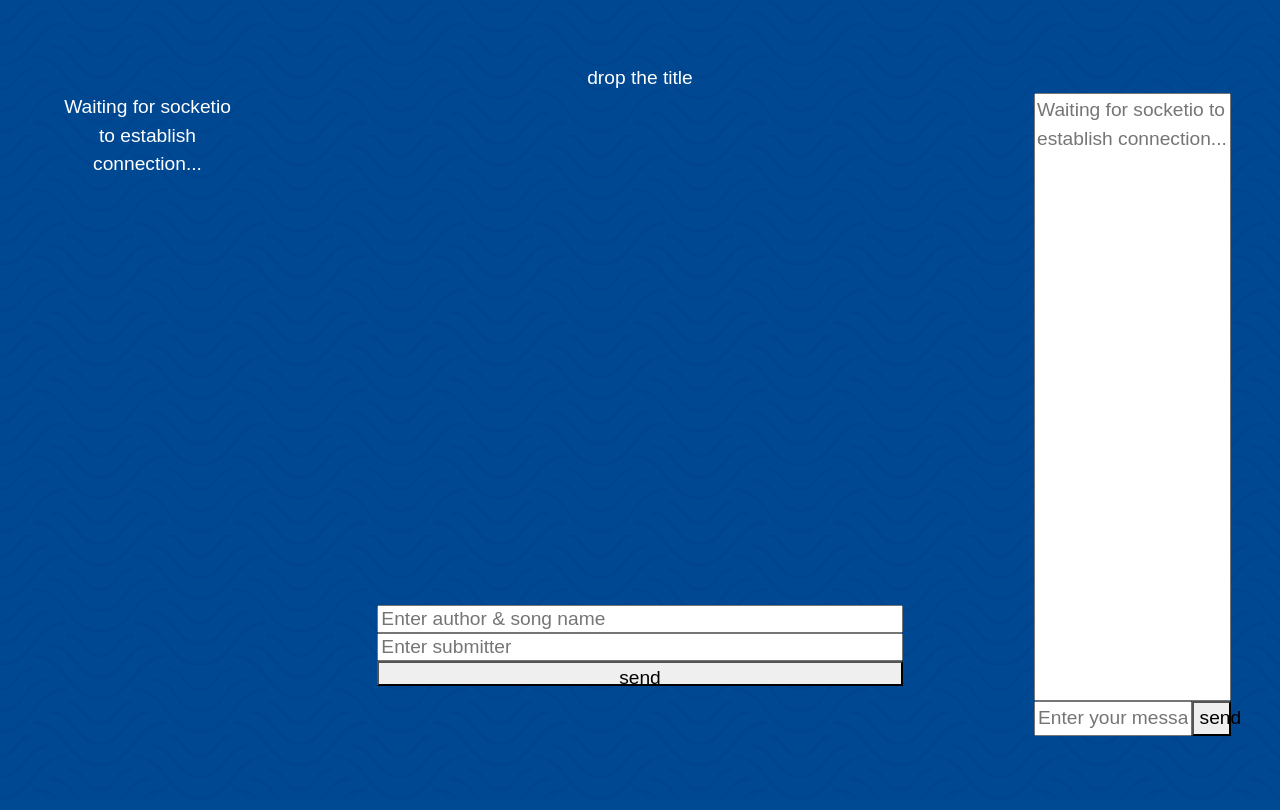
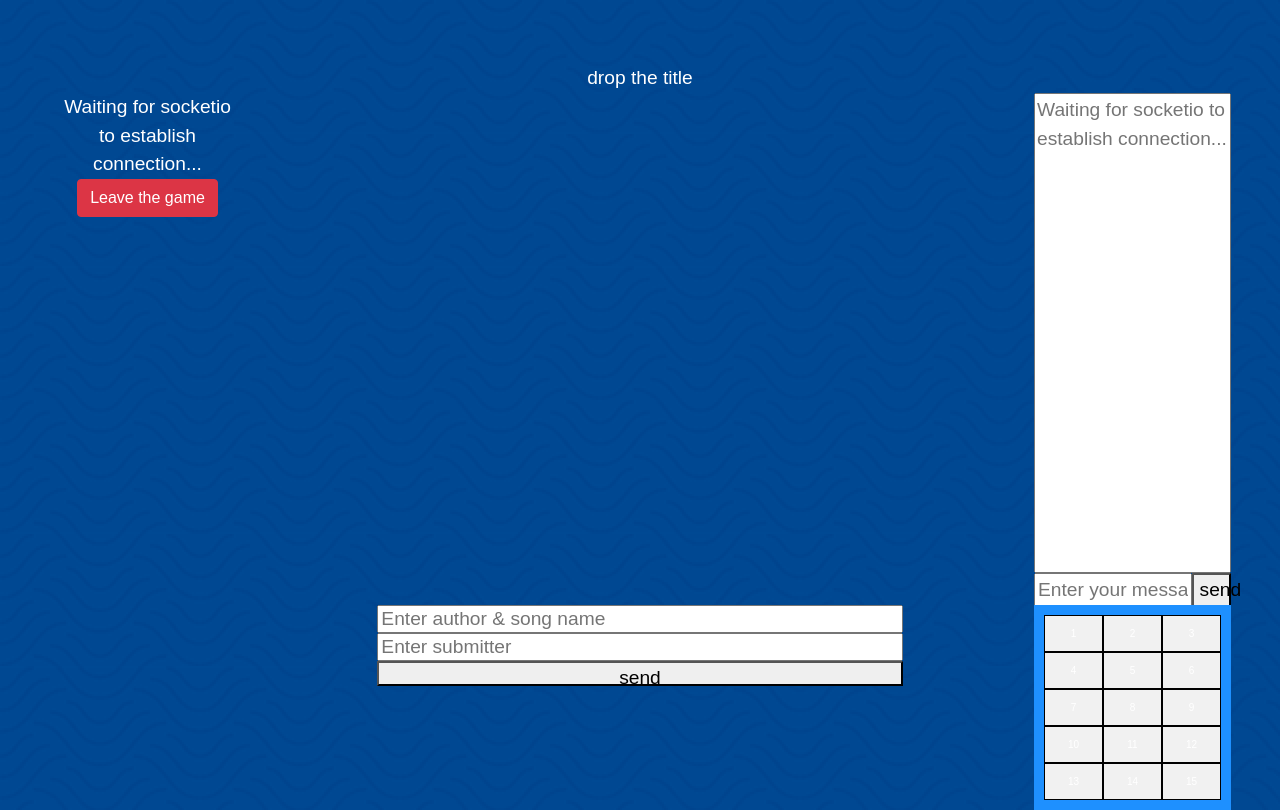
Before and after one commit to cutefluffyfox/guess-the-song-game, a Flask app: page /room in a window 1280 px wide. Before the commit the page ends 736 px from the top, so only its background shows below. Run offline with Flask 3, Linux system fonts and the light colour scheme; the visitor is signed in with stand-in values (Sample User, id 1); parts of the project's set-up code (start-up, migrations or seed data) failed here and were passed over; some libraries are stand-ins or nearby versions; some web fonts are replaced.

Commit message:
Added leave button and template for emotes

```diff
--- a/static/style.css
+++ b/static/style.css
@@ -186,3 +186,18 @@ textarea {
     justify-content: center;
     align-items: center;
 }
+
+.container {
+  display: grid;
+  grid-template-columns: auto auto auto;
+  background-color: dodgerblue;
+  padding: 10px;
+}
+.container > div {
+  background-color: #f1f1f1;
+  border: 1px solid black;
+  padding: 10px;
+  font-size: 10px;
+  text-align: center;
+  font-color: #0f0f0f;
+}
--- a/templates/room.html
+++ b/templates/room.html
@@ -105,8 +105,9 @@
   </div>
 
   <div class="row">
-    <div class="col-2" style="min-height: 80vh;" id="leaderboard">
-      Waiting for socketio to establish connection...
+    <div class="col-2" style="min-height: 80vh;">
+      <div id="leaderboard">Waiting for socketio to establish connection...</div>
+      <div><button type="button" class="btn btn-danger" onclick=leave_room()>Leave the game</button></div>
     </div>
     <div class="col-8" style="min-height: 80vh;">
       <div class="row h-80">
@@ -115,20 +116,37 @@
       <div class="row h-20">
         <div class="col-2"></div>
         <div class="col-8">
-
           <div class="row h-40"><input class="full" type="text" id="author-input" placeholder="Enter author & song name " autocomplete="off"></div>
           <div class="row h-40"><input class="full" type="text" id="submitter-input" placeholder="Enter submitter" autocomplete="off"></div>
           <div class="row h-20"><button class="full" type="button" id="prediction-submit">send</button></div>
-
         </div>
         <div class="col-2"></div>
       </div>
     </div>
     <div class="col-2" style="min-height: 80vh;">
-      <div class="row h-95"><textarea id="chat" placeholder="Waiting for socketio to establish connection..." readonly style="resize: none;"></textarea></div>
+      <div class="row h-75"><textarea id="chat" placeholder="Waiting for socketio to establish connection..." readonly style="resize: none;"></textarea></div>
       <div class="row h-5">
         <div class="w-80"><input class="full" type="text" id="text" placeholder="Enter your message here" autocomplete="off"></div>
         <div class="w-20"><button class="full" type="button" id="send">send</button></div>
+      </div>
+      <div class="row h-20">
+        <div class="container">
+          <div>1</div>
+          <div>2</div>
+          <div>3</div>
+          <div>4</div>
+          <div>5</div>
+          <div>6</div>
+          <div>7</div>
+          <div>8</div>
+          <div>9</div>
+          <div>10</div>
+          <div>11</div>
+          <div>12</div>
+          <div>13</div>
+          <div>14</div>
+          <div>15</div>
+        </div>
       </div>
     </div>
   </div>
```
Also changed, not shown: templates/room-admin.html (+6 -2 lines).
